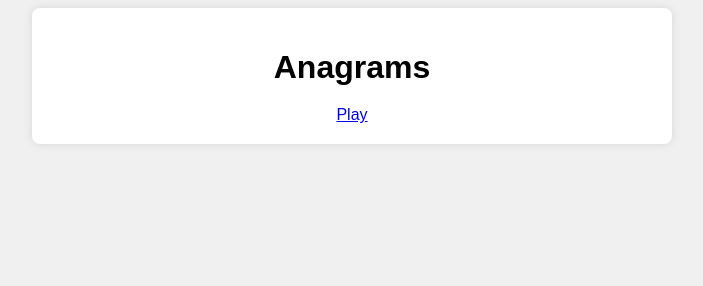
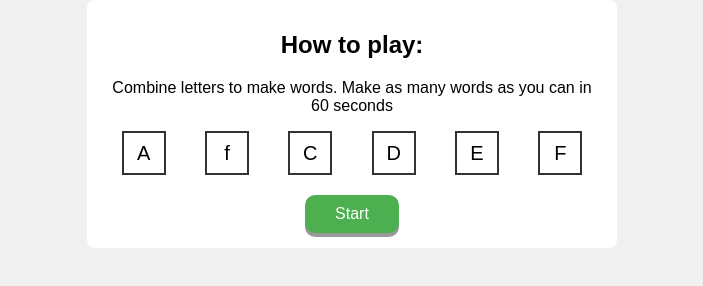
Before and after one commit to CarlPatel/Anagrams, a plain HTML site: page index.html in a window 1280 px wide. Shown: the whole page, without its empty margins (288-991 px from the left). Drawn offline with Linux system fonts and the light colour scheme.

Commit message:
button styling

```diff
--- a/index.html
+++ b/index.html
@@ -11,8 +11,19 @@
     </head>
 <body>
     <div class="container">
-        <h1>Anagrams</h1>
-        <a href="game.html" class="play-button">Play</a>
+        <h1>How to play:</h1>
+        <p>Combine letters to make words. Make as many words as you can in 60 seconds</p>
+
+        <div class="letters">
+            <div class="letter" data-index="0">A</div>
+            <div class="letter" data-index="1">f</div>
+            <div class="letter" data-index="2">C</div>
+            <div class="letter" data-index="3">D</div>
+            <div class="letter" data-index="4">E</div>
+            <div class="letter" data-index="5">F</div>
+        </div>
+
+        <button id="start-button" onclick="location.href='game.html';">Start</button>
     </div>
 </body>
 </html>
--- a/play.js
+++ b/play.js
@@ -39,13 +39,13 @@ const slotsDiv = document.querySelector('.slots');
 for (let i = 0; i < numOfLetters; i++) {
     let slotDiv = document.createElement('div');
     slotDiv.classList.add('slot');
-    slotDiv.dataset.slotIndex = i;
+    slotDiv.dataset.index = i;
     slotDiv.addEventListener('click', () => deselectLetter(i));
     slotsDiv.appendChild(slotDiv);
 }
 
 // Create Enter Button and Functionality
-document.getElementById('submitButton').addEventListener('click', () => {
+document.getElementById('submit-button').addEventListener('click', () => {
     const word = currentWord.map(item => item.letter).join('').toUpperCase();
     if (word.length < 3) {
         alert('Word must be at least 3 letters long!');
--- a/style.css
+++ b/style.css
@@ -2,24 +2,27 @@ body {
     font-family: Arial, sans-serif;
     text-align: center;
     background-color: #f0f0f0;
+    margin: 0;
+    padding: 0;
 }
 
 .container {
-    width: 100%;
-    max-width: 600px;
+    width: 85%;
+    max-width: 500px;
     margin: auto;
-    padding: 20px;
-    background-color: #fff;
-    box-shadow: 0 0 10px rgba(0, 0, 0, 0.1);
+    padding: 15px;
+    background-color: #ffffff;
+    /*box-shadow: 0 0 10px rgba(0, 0, 0, 0.1);*/
     border-radius: 8px;
 }
 
 h1 {
     margin-bottom: 20px;
+    font-size: 24px;
 }
 
 #timer, #score {
-    font-size: 20px;
+    font-size: 18px;
     margin-bottom: 20px;
 }
 
@@ -30,11 +33,11 @@ h1 {
 }
 
 .slot {
-    width: 50px;
-    height: 50px;
+    width: 40px;
+    height: 40px;
     border: 2px solid #333;
-    line-height: 50px;
-    font-size: 24px;
+    line-height: 40px;
+    font-size: 20px;
     cursor: pointer;
 }
 
@@ -45,16 +48,33 @@ h1 {
 }
 
 .letter {
-    width: 50px;
-    height: 50px;
+    width: 40px;
+    height: 40px;
     border: 2px solid #333;
-    line-height: 50px;
-    font-size: 24px;
+    line-height: 40px;
+    font-size: 20px;
     cursor: pointer;
 }
 
 button {
-    padding: 10px 20px;
-    font-size: 18px;
+    padding: 10px 30px;
+    font-size: 16px;
     cursor: pointer;
+    background-color: #4CAF50;
+    color: white;
+    border: none;
+    border-radius: 10px;
+    box-shadow: 0 4px #999;
+    transition: background-color 0.3s, box-shadow 0.3s;
 }
+
+button:hover {
+    background-color: #45a049;
+    box-shadow: 0 6px #666;
+}
+
+button:active {
+    background-color: #3e8e41;
+    box-shadow: 0 2px #666;
+    transform: translateY(2px);
+}
```
Also changed, not shown: game.html (+1 -1 lines), results.html (+2 -1 lines).
